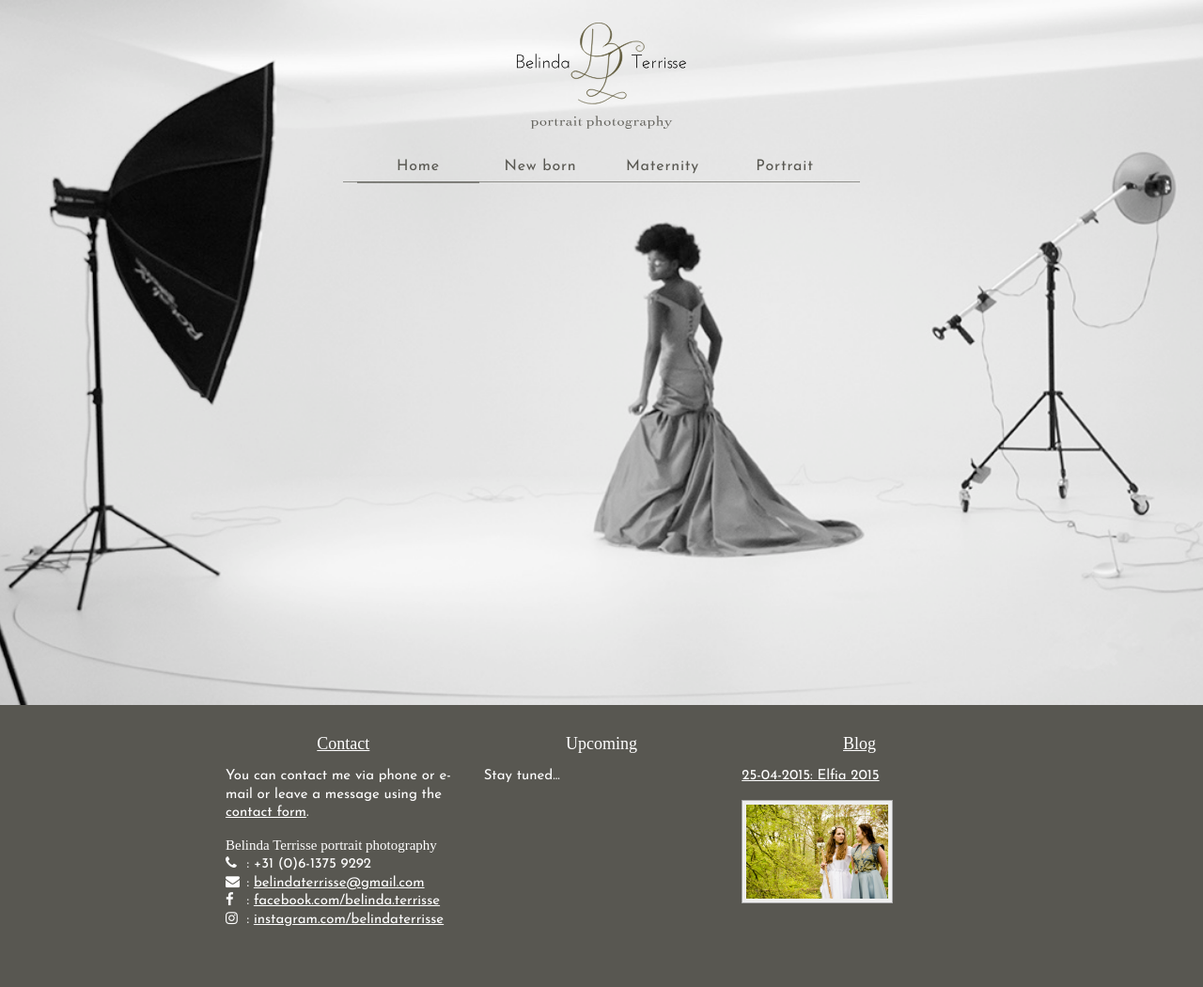
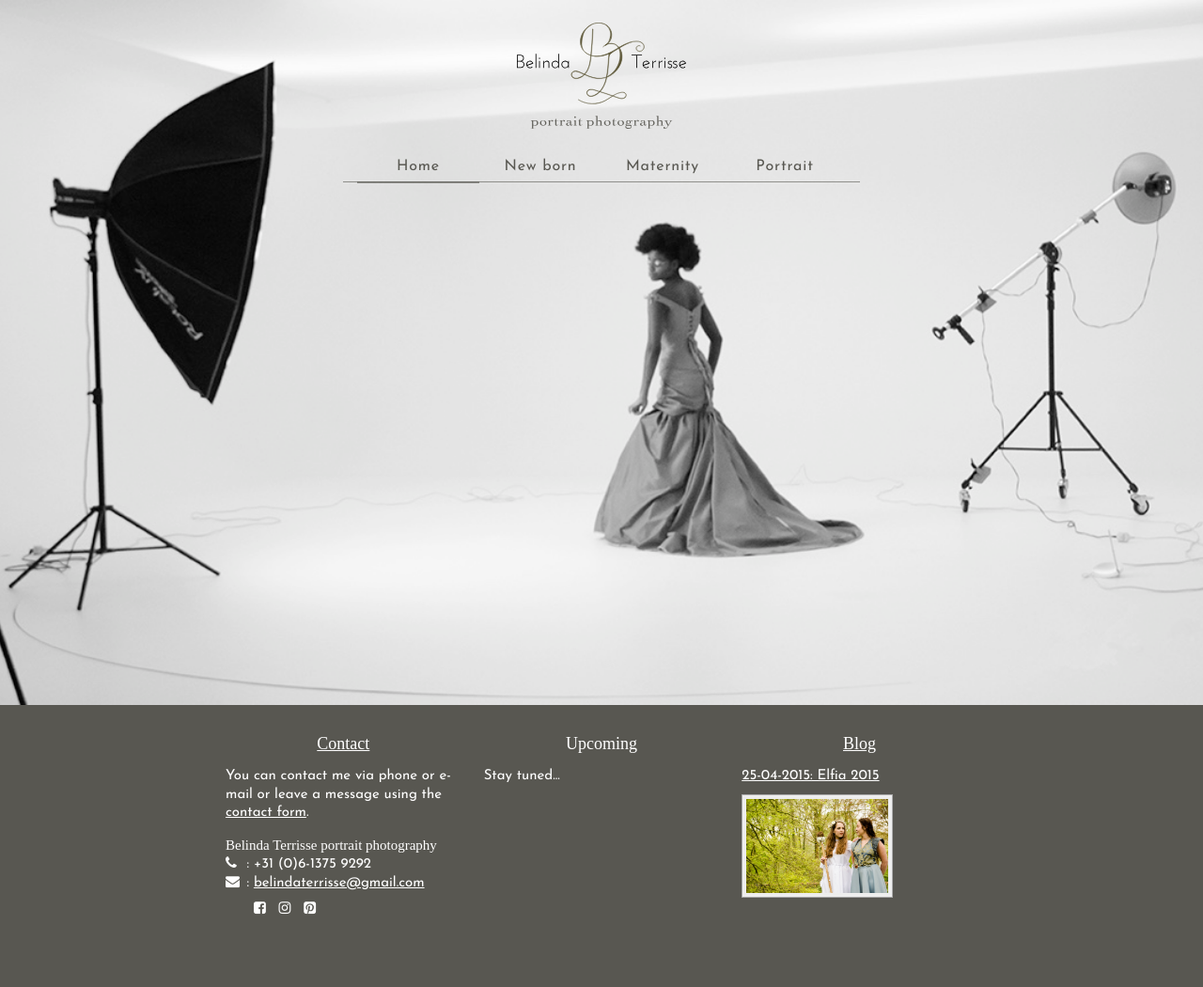
Before and after one commit to cmbybelin/cmbybelin.github.io, a Jekyll site: the page built from index.html, in a window 1280 px wide. Shown: the whole page at 94% size. Built offline with Jekyll 4.4.1, drawn with Linux system fonts in a browser that asks for light colours; nearby versions of some CDN libraries; some web fonts are replaced.

Commit message:
Add social media icons

```diff
--- a/_includes/vcard.html
+++ b/_includes/vcard.html
@@ -1,7 +1,10 @@
 <p class="vcard">
  <span class="fn org">Belinda Terrisse portrait photography</span><br/>
  <i class="fa fa-phone"></i>: <span class="tel">+31 (0)6-1375 9292</span><br/>
- <i class="fa fa-envelope"></i>: <a href="mailto:belindaterrisse@gmail.com" class="email">belindaterrisse@gmail.com</a><br/>
- <i class="fa fa-facebook"></i>: <a href="https://www.facebook.com/belinda.terrisse" class="facebook">facebook.com/belinda.terrisse</a><br/>
- <i class="fa fa-instagram"></i>: <a href="https://www.instagram.com/belindaterrisse" class="instagram">instagram.com/belindaterrisse</a>
+ <i class="fa fa-envelope"></i>: <a href="mailto:belindaterrisse@gmail.com" class="email">belindaterrisse@gmail.com</a>
+ <div class="socialmedia">
+  <a href="https://www.facebook.com/belinda.terrisse" class="facebook" title="Facebook"><i class="fa fa-facebook-square"></i></a>
+  <a href="https://www.instagram.com/belindaterrisse" class="instagram" title="Instagram"><i class="fa fa-instagram"></i></a>
+  <a href="https://www.pinterest.com/belindaterrisse" class="pinterest" title="Pinterest"><i class="fa fa-pinterest-square"></i></a>
+ </div>
 </p>
--- a/style/main.css
+++ b/style/main.css
@@ -62,7 +62,9 @@ h2 {
  font-size: 18px;
  margin: 0;
 }
-
+p {
+ margin-bottom: .6em;
+}
 .logo {
  display: block;
  width: 180px;
@@ -321,6 +323,10 @@ button {
  width: 1.5em;
  display: inline-block;
 }
+.socialmedia {
+ margin-left: 2em;
+ word-spacing: .6em;
+}
 /* MISC */
 .clearfix {
   clear: both;
```
